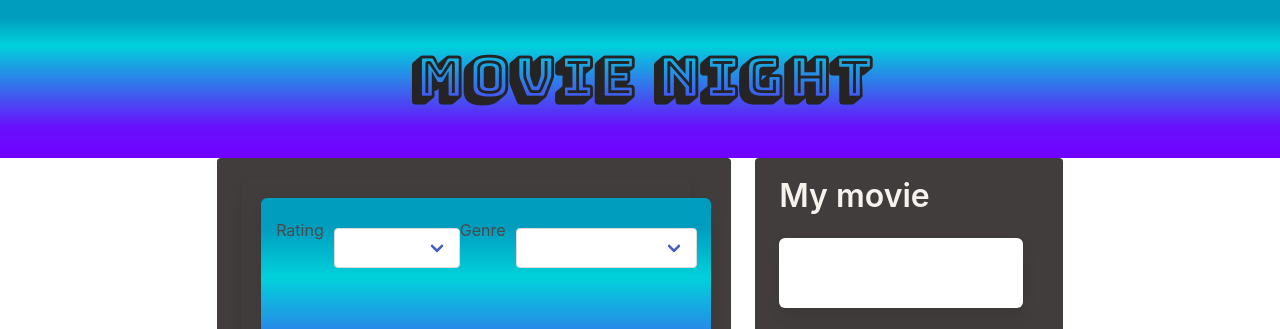
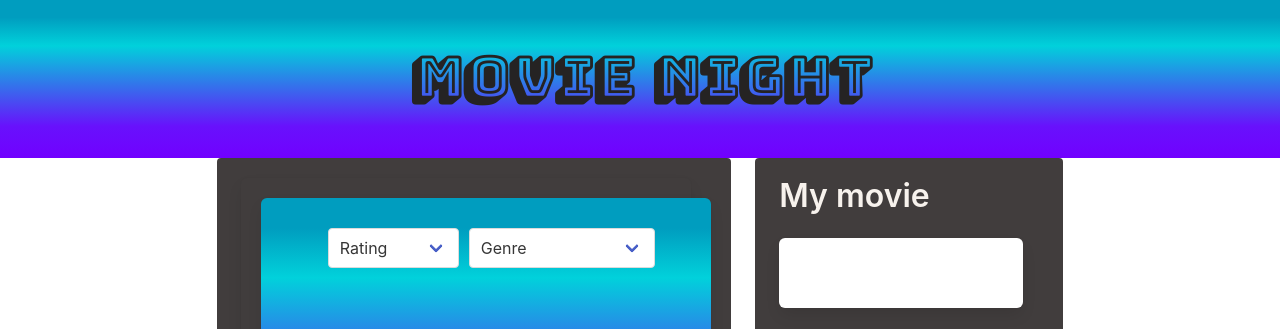
Before and after one commit to MrPolkadot/movie-night, a plain HTML site: page index.html in a window 1280 px wide. Shown: the top 329 px of the page. Drawn offline with nearby package versions, Linux system fonts and the light colour scheme; grey boxes are pictures that could not be loaded; a web font is replaced by a local one.

Commit message:
changed the dropdown fonts

```diff
--- a/index.html
+++ b/index.html
@@ -37,10 +37,10 @@
               <div class="box page1">
                 <div class="box choices">
 
-                  <p>Rating</p>
+
                   <div class="select">
-                    <select class="fonts2 rating-options">
-                      <option id="rating"></option>
+                    <select class="rating-options">
+                      <option class="fonts2" id="rating"><span>Rating</span></option>
                       <option id="rating">PG</option>
                       <option id="pg">PG</option>
                       <option id="pg-13">PG-13</option>
@@ -49,10 +49,10 @@
                     </select>
                   </div>
 
-                  <p>Genre</p>
+
                   <div class="select">
-                    <select class="fonts2 genre-options">
-                      <option id="genre"></option>
+                    <select class="genre-options">
+                      <option class="fonts2"   id="genre">Genre</option>
                       <option id="family">Family/Children</option>
                       <option id="comedy">Comedy</option>
                       <option id="thriller">Thriller/Suspense</option>
```
Also changed, not shown: style.css (line endings or trailing spaces).
